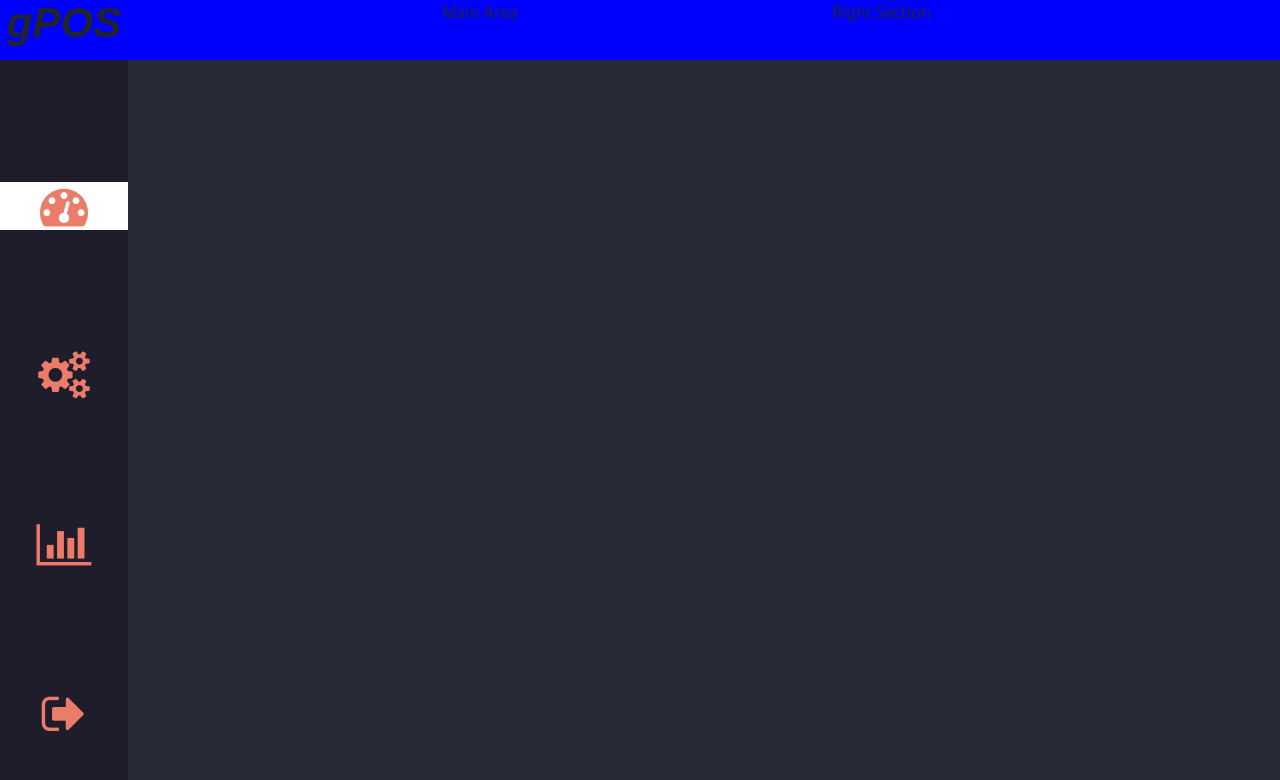
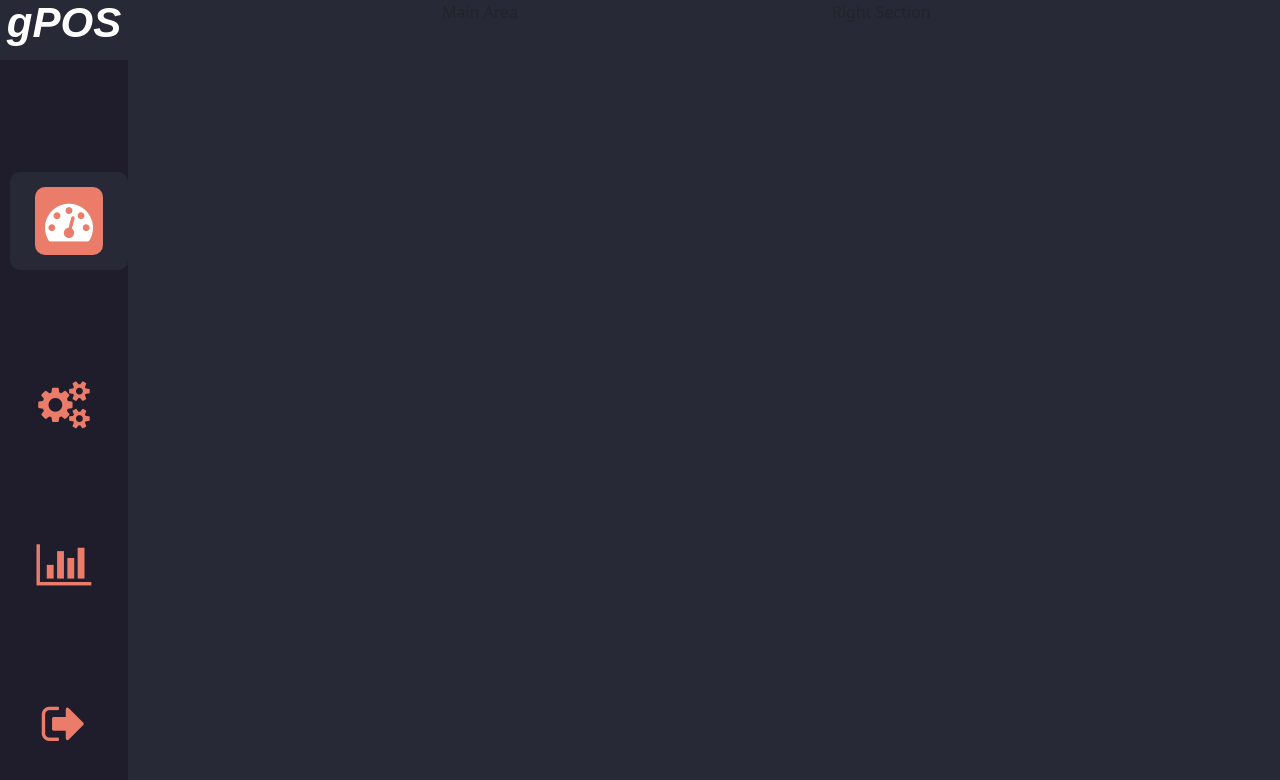
Before and after one commit to Guston-era/pos-react-redux, a React (Create React App) app: page / in a window 1280 px wide. Shown: the top 780 px of the page. Built offline with nearby package versions, Linux system fonts and the light colour scheme.

Commit message:
styled the active menu element

```diff
--- a/src/css/Layout.css
+++ b/src/css/Layout.css
@@ -11,18 +11,28 @@
   color: #ea7c69;
 }
 .menu-item-active {
-  background-color: #fff;
+  background-color: #282937;
+  padding: 15px;
+  margin-left: 10px;
+  border-radius: 10px;
+}
+.menu-item-active i {
+  color: #fff;
+  background-color: #ea7c69;
+  padding: 10px;
+  border-radius: 10px;
 }
 
 .main-header {
   display: flex;
   flex: 1;
-  background-color: blue;
+  background-color: #282937;
   height: 60px;
 }
 .header-logo-section {
   display: flex;
   width: 10%;
+  color: #fff;
   font-weight: bold;
   font-style: italic;
   font-family: fantasy;
```
